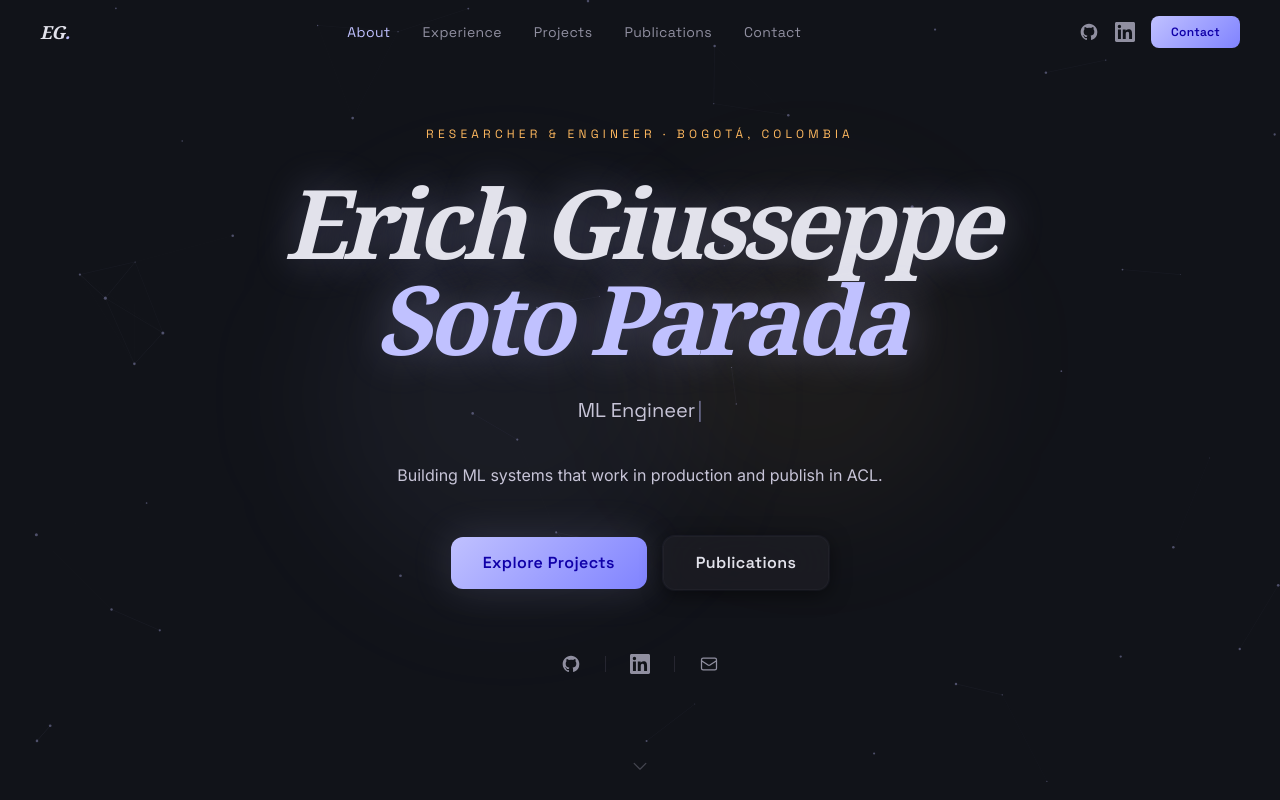
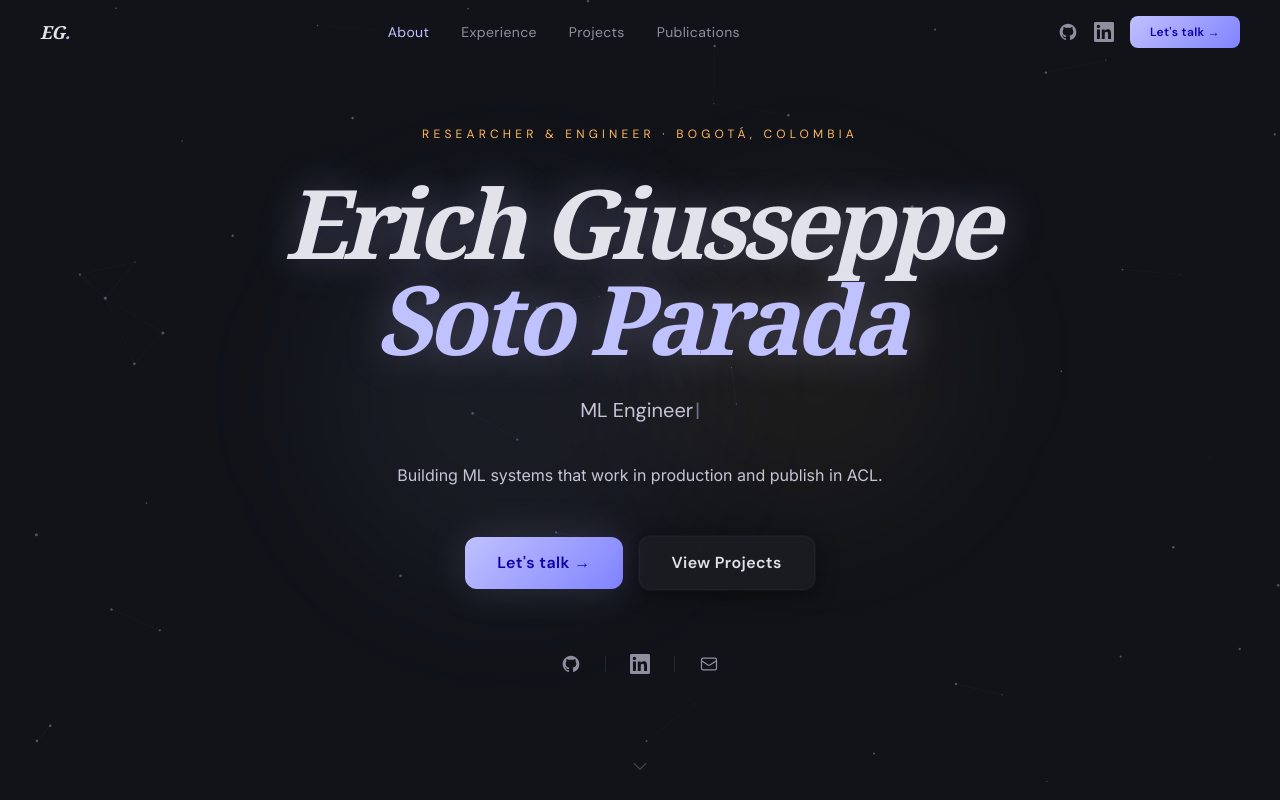
Before and after one commit to ErichGiusseppe/erich-portfolio, a Next.js app: page / in a window 1280 px wide. Shown: the top 800 px of the page. Built offline with nearby package versions, Linux system fonts and the light colour scheme.

Commit message:
UX improvements: DM Sans font, single Let's talk CTA, contact first on mobile menu

```diff
--- a/src/app/layout.tsx
+++ b/src/app/layout.tsx
@@ -1,5 +1,5 @@
 import type { Metadata } from 'next'
-import { Inter, Noto_Serif, Space_Grotesk } from 'next/font/google'
+import { Inter, Noto_Serif, DM_Sans } from 'next/font/google'
 import './globals.css'
 
 const inter = Inter({
@@ -16,7 +16,7 @@ const notoSerif = Noto_Serif({
   display: 'swap',
 })
 
-const spaceGrotesk = Space_Grotesk({
+const dmSans = DM_Sans({
   subsets: ['latin'],
   weight: ['300', '400', '500', '600', '700'],
   variable: '--font-label',
@@ -45,7 +45,7 @@ export default function RootLayout({
   children: React.ReactNode
 }) {
   return (
-    <html lang="en" className={`dark ${inter.variable} ${notoSerif.variable} ${spaceGrotesk.variable}`}>
+    <html lang="en" className={`dark ${inter.variable} ${notoSerif.variable} ${dmSans.variable}`}>
       <head>
         <link
           rel="stylesheet"
--- a/src/components/layout/Navbar.tsx
+++ b/src/components/layout/Navbar.tsx
@@ -9,7 +9,6 @@ const links = [
   { label: 'Experience', href: '#experience' },
   { label: 'Projects', href: '#projects' },
   { label: 'Publications', href: '#publications' },
-  { label: 'Contact', href: '#contact' },
 ]
 
 export default function Navbar() {
@@ -24,7 +23,7 @@ export default function Navbar() {
   }, [])
 
   useEffect(() => {
-    const sections = links.map(l => l.href.slice(1))
+    const sections = [...links.map(l => l.href.slice(1)), 'contact']
     const observer = new IntersectionObserver(
       entries => {
         entries.forEach(e => {
@@ -105,10 +104,10 @@ export default function Navbar() {
               </svg>
             </a>
             <a
-              href={`mailto:${personal.email}`}
+              href="#contact"
               className="gradient-cta text-on-primary font-label text-xs font-semibold px-5 py-2 rounded-lg tracking-wide hover:opacity-90 transition-opacity"
             >
-              Contact
+              Let&apos;s talk →
             </a>
           </div>
 
@@ -135,6 +134,19 @@ export default function Navbar() {
             exit={{ opacity: 0 }}
             transition={{ duration: 0.25 }}
           >
+            <motion.a
+              href="#contact"
+              onClick={() => setMenuOpen(false)}
+              className="gradient-cta text-on-primary font-label text-sm font-semibold px-10 py-3.5 rounded-xl tracking-wide"
+              initial={{ opacity: 0, y: -16 }}
+              animate={{ opacity: 1, y: 0 }}
+              transition={{ delay: 0.05 }}
+            >
+              Let&apos;s talk →
+            </motion.a>
+
+            <div className="w-12 h-px bg-outline-variant/30" />
+
             {links.map((link, i) => (
               <motion.a
                 key={link.href}
@@ -143,20 +155,11 @@ export default function Navbar() {
                 className="font-headline text-3xl italic text-on-surface hover:text-primary transition-colors"
                 initial={{ opacity: 0, y: 20 }}
                 animate={{ opacity: 1, y: 0 }}
-                transition={{ delay: i * 0.07 }}
+                transition={{ delay: 0.1 + i * 0.07 }}
               >
                 {link.label}
               </motion.a>
             ))}
-            <motion.a
-              href={`mailto:${personal.email}`}
-              className="gradient-cta text-on-primary font-label text-sm font-semibold px-8 py-3 rounded-lg mt-4"
-              initial={{ opacity: 0 }}
-              animate={{ opacity: 1 }}
-              transition={{ delay: links.length * 0.07 }}
-            >
-              Contact
-            </motion.a>
           </motion.div>
         )}
       </AnimatePresence>
--- a/src/components/sections/Hero.tsx
+++ b/src/components/sections/Hero.tsx
@@ -200,16 +200,16 @@ export default function Hero() {
           className="flex flex-wrap items-center justify-center gap-4 mb-16"
         >
           <a
-            href="#projects"
+            href="#contact"
             className="gradient-cta text-on-primary font-label font-semibold px-8 py-3.5 rounded-xl tracking-wide hover:opacity-90 transition-opacity shadow-glow-primary"
           >
-            Explore Projects
+            Let&apos;s talk →
           </a>
           <a
-            href="#publications"
+            href="#projects"
             className="glass-panel font-label font-semibold px-8 py-3.5 rounded-xl tracking-wide text-on-surface hover:bg-surface-container-high transition-colors"
           >
-            Publications
+            View Projects
           </a>
         </motion.div>
 
```
